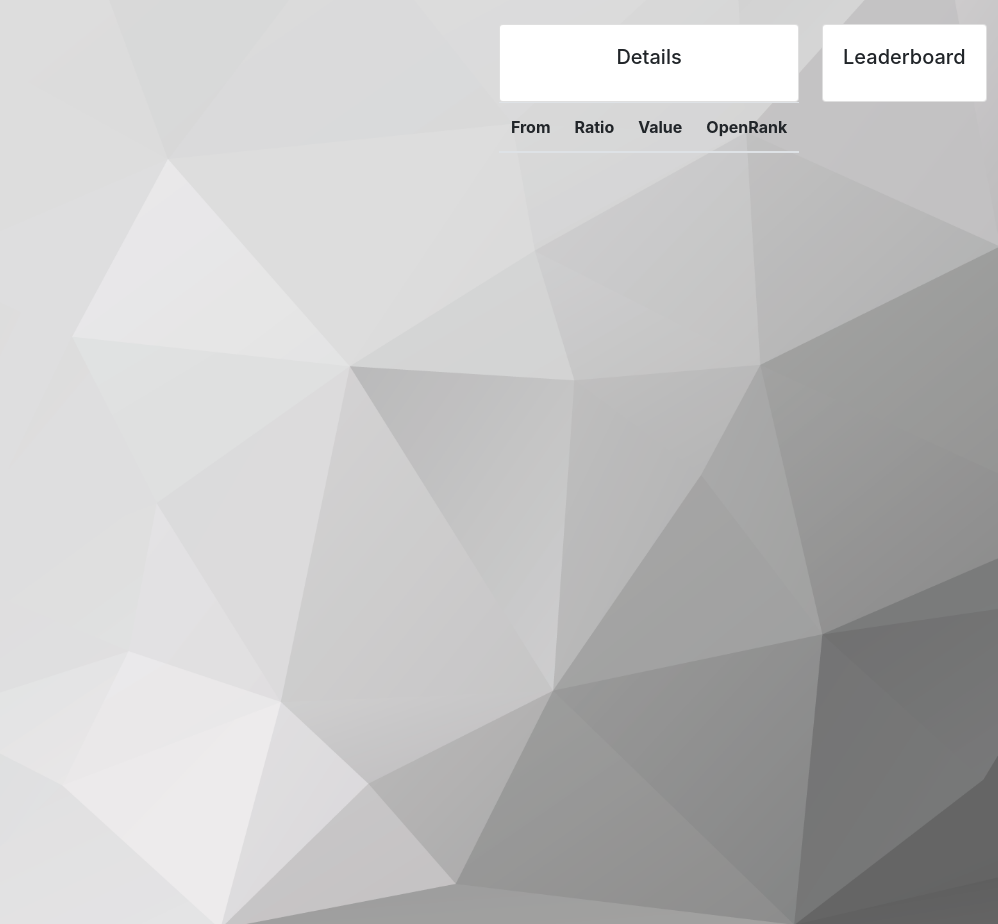
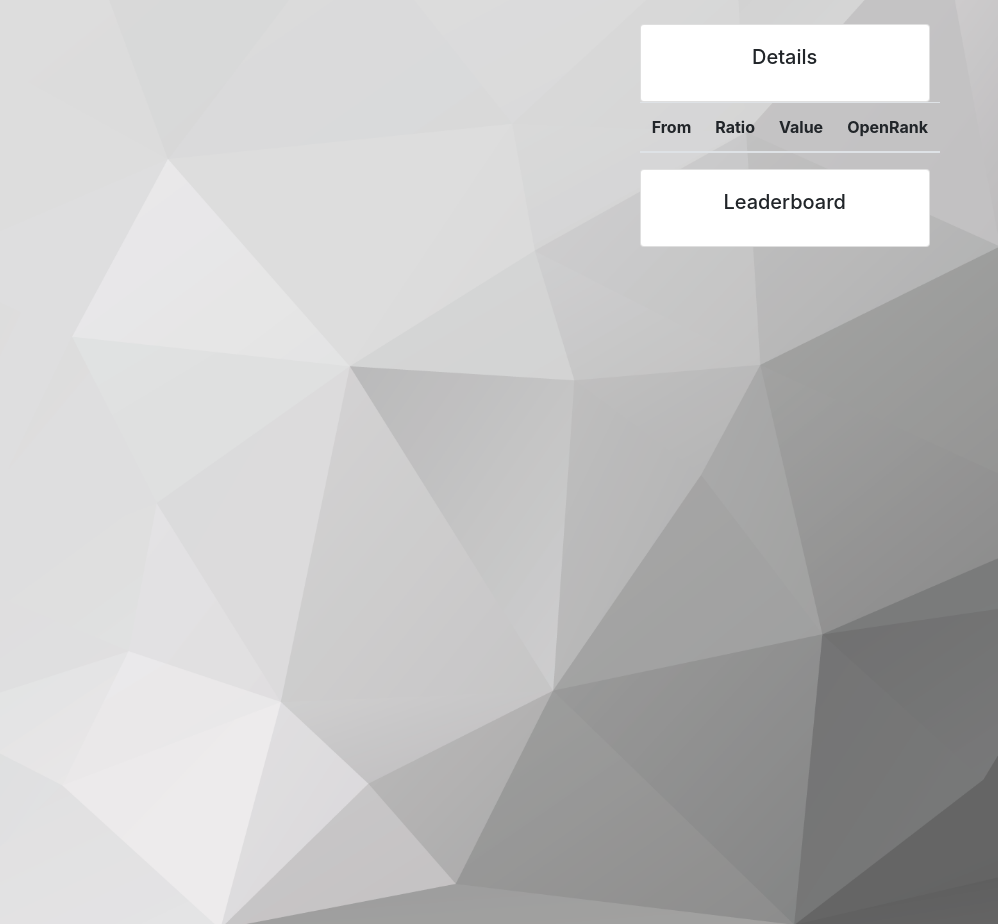
Before and after one commit to iWYZ-666/openg, a Flask app: template templates/index.html in a window 1280 px wide. Shown: the part 76-1000 px from the top of the page, without its empty margins (282-1280 px from the left). Run offline with Flask 2, Linux system fonts and the light colour scheme; the template is opened without the code that fills it, so the values that code supplies are empty; parts of the project's set-up code (start-up, migrations or seed data) failed here and were passed over.

Commit message:
add feat/board

```diff
--- a/templates/index.html
+++ b/templates/index.html
@@ -68,7 +68,7 @@
         <div class="col-md-7 mx-auto">
           <div id="main" style="width: 900px;height:900px;"></div>
         </div>
-        <div class="col-md-2.6 mx-auto">
+        <div class="col-md-3 mx-auto">
           <div id="details" class="bordered">
             <div class="card">
               <div class="card-body">
@@ -87,9 +87,6 @@
               </thead>
             </table>
             </div>
-        </div>
-        </div>
-        <div class="col-md-2.6 mx-auto">
             <div id="main_1" class="bordered">
               <div id="graph" class="bordered"></div>
               <div id="control" class="bordered">
@@ -108,6 +105,11 @@
               </div>
               </div>
             </div>
+
+        </div>
+        </div>
+        <div class="col-md-3 mx-auto">
+
         </div>
       </div>
     </div>
```
Lines whose indentation alone changed are shown as unchanged.
